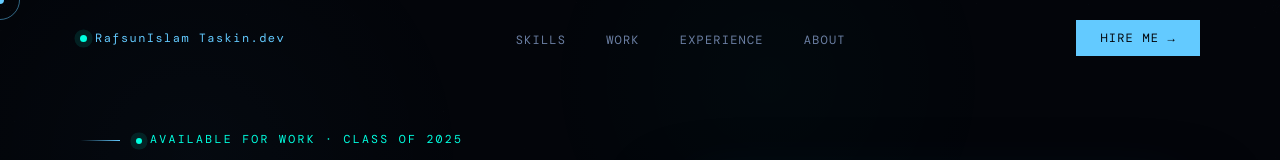
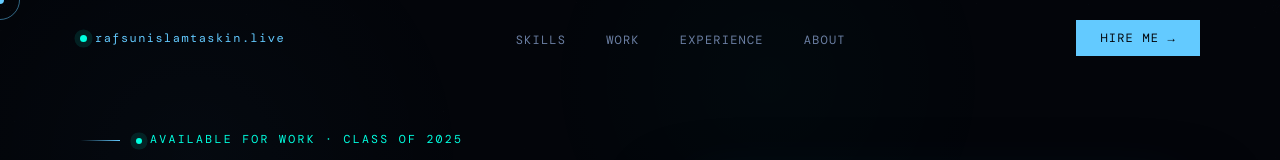
Before and after one commit to Rafsun-Islam/portfolio, a React (Vite) app: page / in a window 1280 px wide. Shown: the top 160 px of the page. Built offline with nearby package versions, Linux system fonts and the light colour scheme; a web font is replaced by a local one.

Commit message:
Update Navbar & Custom Cursor

```diff
--- a/src/components/CustomCursor.jsx
+++ b/src/components/CustomCursor.jsx
@@ -1,6 +1,9 @@
 import { useEffect, useRef } from 'react'
 
 export default function CustomCursor() {
+  const isTouchDevice = window.matchMedia('(pointer: coarse)').matches
+  if (isTouchDevice) return null
+
   const dotRef  = useRef(null)
   const ringRef = useRef(null)
   const pos     = useRef({ mx: 0, my: 0, rx: 0, ry: 0 })
--- a/src/components/Navbar.jsx
+++ b/src/components/Navbar.jsx
@@ -18,7 +18,7 @@ export default function Navbar() {
           className="w-[7px] h-[7px] rounded-full bg-cyan2 animate-pulse-dot"
           style={{ flexShrink: 0 }}
         />
-        {personal.name.replace(' ', '')}.dev
+        {personal.name.replaceAll(' ', '').toLowerCase()}.live
       </a>
 
       {/* Desktop links */}
```
